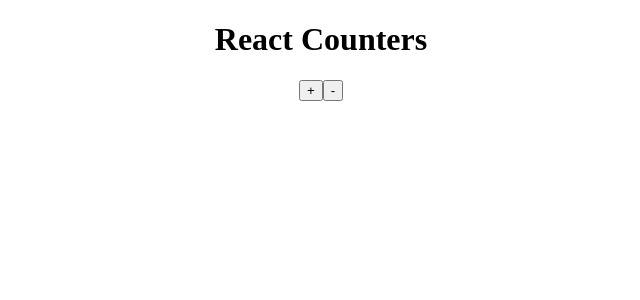
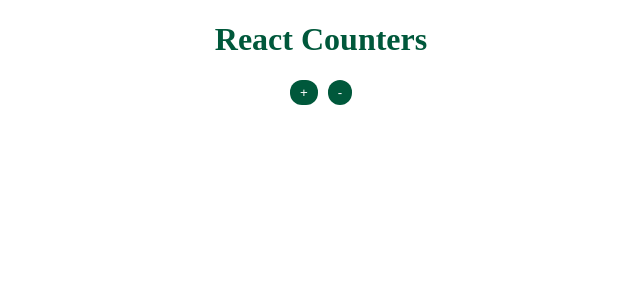
Before and after one commit to nununuam/Counters, a React (Create React App) app in the folder counters-in-react/: page / in a window 1280 px wide. Shown: the top 300 px of the page, without its empty margins (319-959 px from the left). Built offline with nearby package versions, Linux system fonts and the light colour scheme.

Commit message:
added basic css for fun

```diff
--- a/counters-in-react/src/App.css
+++ b/counters-in-react/src/App.css
@@ -1,25 +1,28 @@
 .App {
   text-align: center;
 }
-
-.App-logo {
-  height: 40vmin;
-  pointer-events: none;
+h1{
+  color: rgb(0, 88, 59);
+}
+.Counter{
+  text-align: center;
+  display: inline-block;
+  margin-top: 40px;
+  margin-left: 20px;
+  margin-right: 20px;
+  color: rgb(0, 88, 59);
+}
+h4{
+  font-size: 20px;
 }
 
-@media (prefers-reduced-motion: no-preference) {
-  .App-logo {
-    animation: App-logo-spin infinite 20s linear;
-  }
+button{
+  border: none;
+  margin-right: 5px;
+  margin-left: 5px;
+  background-color: rgb(0, 88, 59);
+  color: white;
+  padding: 5px 10px;
+  border-radius: 12px;
+
 }
-
-.App-header {
-  background-color: #282c34;
-  min-height: 100vh;
-  display: flex;
-  flex-direction: column;
-  align-items: center;
-  justify-content: center;
-  font-size: calc(10px + 2vmin);
-  color: white;
-}
--- a/counters-in-react/src/Counter.jsx
+++ b/counters-in-react/src/Counter.jsx
@@ -1,4 +1,5 @@
 import React, { Component } from "react";
+import './App.css';
 
 class Counter extends Component {
 	state = {
--- a/counters-in-react/src/Header.jsx
+++ b/counters-in-react/src/Header.jsx
@@ -1,5 +1,6 @@
 import React from 'react';
 import App from './App';
+import './App.css';
 
 
 function Headers (props){
```
